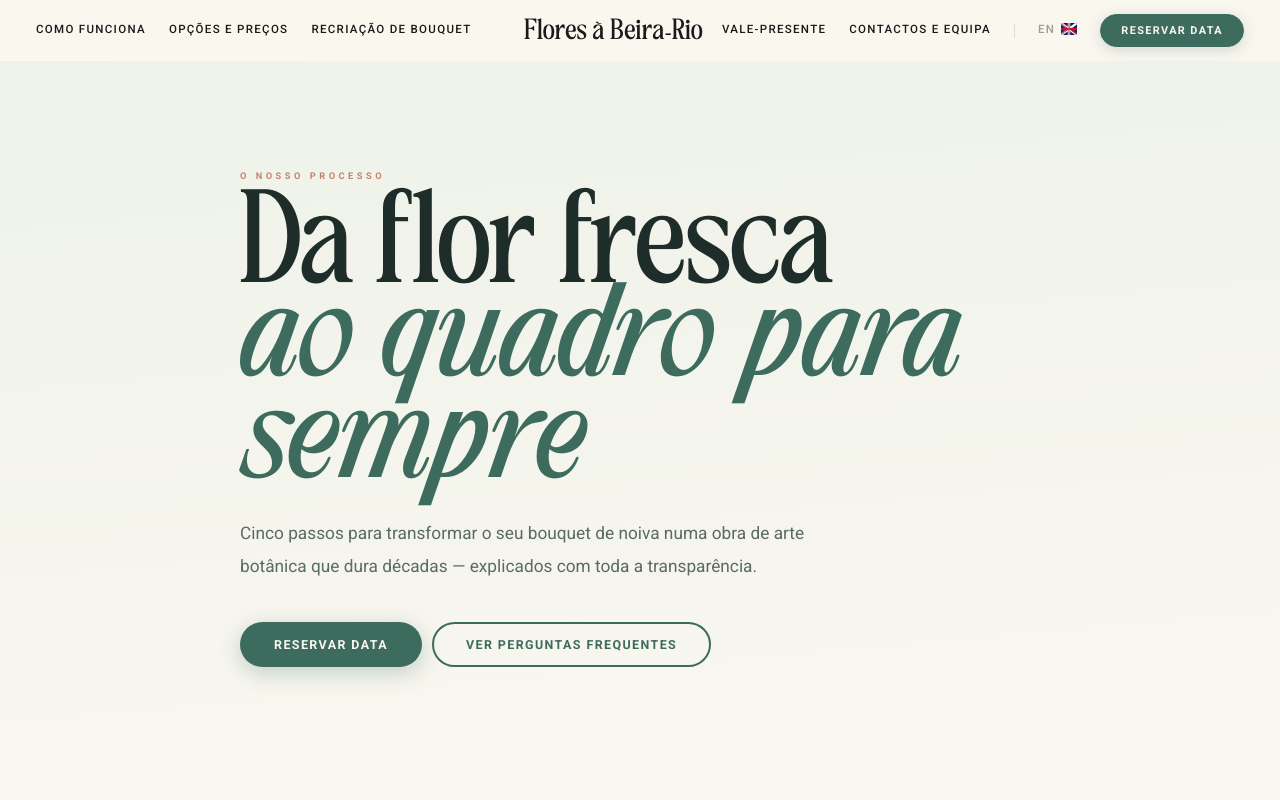
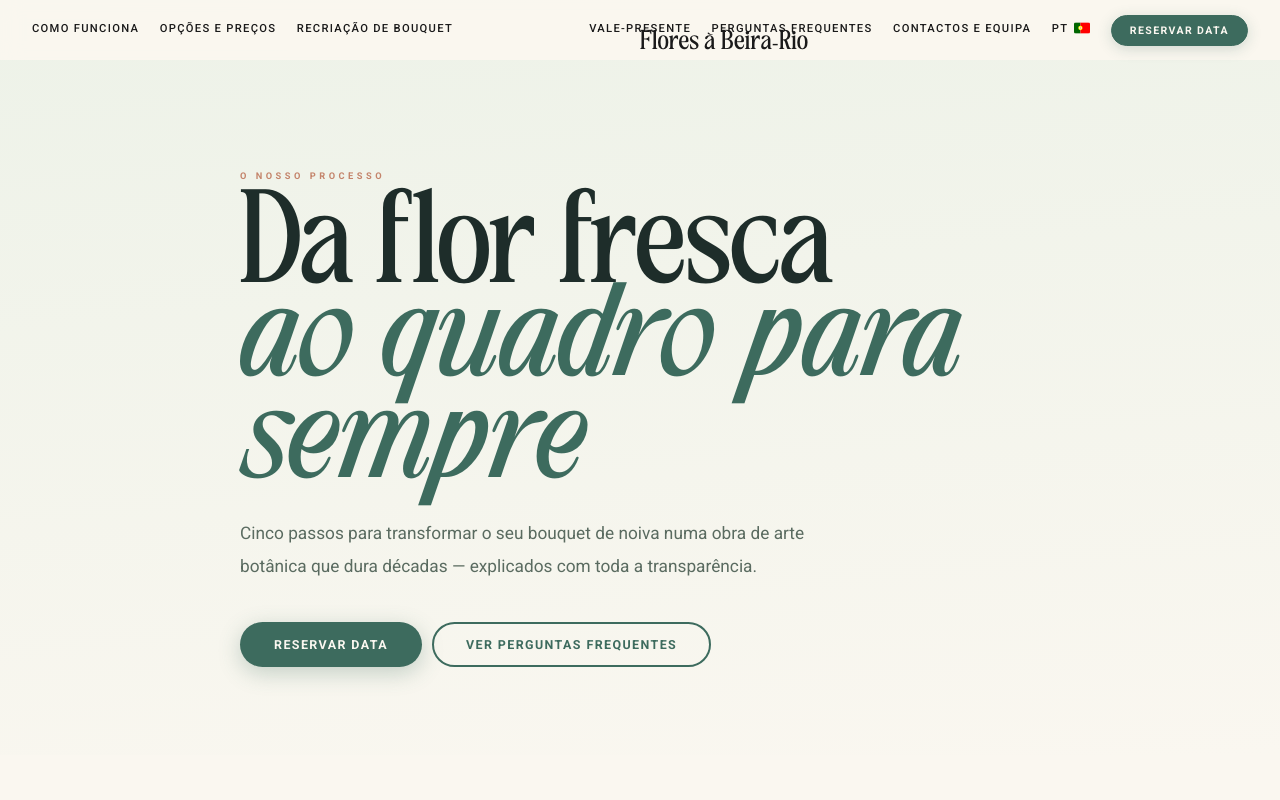
Before and after one commit to floresabeirario/fbr-website, a Next.js app: page /passo-a-passo in a window 1280 px wide. Shown: the top 800 px of the page. Built offline with nearby package versions, Linux system fonts and the light colour scheme.

Commit message:
Update layout.js

```diff
--- a/app/layout.js
+++ b/app/layout.js
@@ -49,7 +49,7 @@ const IconEmail = () => (
   </svg>
 );
 
-// ─── Pressed Botanical Sprig — elegant footer divider (~400 bytes vs ~3KB garden)
+// ─── Pressed Botanical Sprig — footer divider ─────────────────────────────────
 const PressedSprig = () => (
   <svg viewBox="0 0 200 90" width="110" height="50" fill="none" aria-hidden="true"
     style={{ display: "block", margin: "0 auto", opacity: 0.55 }}>
@@ -77,15 +77,11 @@ function SiteFooter() {
 
   return (
     <footer style={{ backgroundColor: "#0F1E1A", color: "#FAF7F0", position: "relative" }}>
-
-      {/* Botanical divider */}
       <div style={{ paddingTop: "56px", paddingBottom: "8px" }}>
         <PressedSprig/>
       </div>
 
       <div style={{ maxWidth: "1200px", margin: "0 auto", padding: "28px 24px 0" }}>
-
-        {/* Brand + tagline */}
         <div style={{ textAlign: "center", marginBottom: "48px" }}>
           <h2 style={{
             fontFamily: "'TAN-MEMORIES', serif",
@@ -111,96 +107,51 @@ function SiteFooter() {
               <a key={i} href={s.href}
                 target={s.href.startsWith("mailto") ? undefined : "_blank"}
                 rel="noopener noreferrer" aria-label={s.label}
-                style={{
-                  color: "rgba(250,247,240,0.5)",
-                  transition: "color 0.25s ease",
-                  display: "flex", alignItems: "center"
-                }}
+                style={{ color: "rgba(250,247,240,0.5)", transition: "color 0.25s ease", display: "flex", alignItems: "center" }}
                 onMouseEnter={e => e.currentTarget.style.color = "#FAF7F0"}
                 onMouseLeave={e => e.currentTarget.style.color = "rgba(250,247,240,0.5)"}
-              >
-                {s.icon}
-              </a>
+              >{s.icon}</a>
             ))}
           </div>
         </div>
 
-        <div style={{
-          height: "1px",
-          background: "linear-gradient(to right, transparent, rgba(250,247,240,0.1), transparent)",
-          marginBottom: "44px"
-        }}/>
+        <div style={{ height: "1px", background: "linear-gradient(to right, transparent, rgba(250,247,240,0.1), transparent)", marginBottom: "44px" }}/>
 
-        {/* Grid: nav + contact + legal */}
-        <div style={{
-          display: "grid",
-          gridTemplateColumns: "repeat(auto-fit, minmax(200px, 1fr))",
-          gap: "36px 48px",
-          marginBottom: "48px"
-        }}>
+        <div style={{ display: "grid", gridTemplateColumns: "repeat(auto-fit, minmax(200px, 1fr))", gap: "36px 48px", marginBottom: "48px" }}>
           <div>
-            <p style={{ fontSize: "0.58rem", letterSpacing: "3px", textTransform: "uppercase", color: "rgba(250,247,240,0.35)", marginBottom: "16px", fontFamily: "Roboto, sans-serif" }}>
-              Páginas
-            </p>
+            <p style={{ fontSize: "0.58rem", letterSpacing: "3px", textTransform: "uppercase", color: "rgba(250,247,240,0.35)", marginBottom: "16px", fontFamily: "Roboto, sans-serif" }}>Páginas</p>
             <div style={{ display: "flex", flexDirection: "column", gap: "10px" }}>
               {navLinks.map((l, i) => (
-                <a key={i} href={l.href} style={{
-                  color: "rgba(250,247,240,0.65)", textDecoration: "none", fontSize: "0.88rem",
-                  fontWeight: "300", transition: "color 0.25s ease", lineHeight: 1
-                }}
+                <a key={i} href={l.href} style={{ color: "rgba(250,247,240,0.65)", textDecoration: "none", fontSize: "0.88rem", fontWeight: "300", transition: "color 0.25s ease", lineHeight: 1 }}
                   onMouseEnter={e => e.currentTarget.style.color = "#FAF7F0"}
                   onMouseLeave={e => e.currentTarget.style.color = "rgba(250,247,240,0.65)"}
                 >{l.label}</a>
               ))}
             </div>
           </div>
-
           <div>
-            <p style={{ fontSize: "0.58rem", letterSpacing: "3px", textTransform: "uppercase", color: "rgba(250,247,240,0.35)", marginBottom: "16px", fontFamily: "Roboto, sans-serif" }}>
-              Contacto
-            </p>
+            <p style={{ fontSize: "0.58rem", letterSpacing: "3px", textTransform: "uppercase", color: "rgba(250,247,240,0.35)", marginBottom: "16px", fontFamily: "Roboto, sans-serif" }}>Contacto</p>
             <div style={{ display: "flex", flexDirection: "column", gap: "12px" }}>
               <a href="https://wa.me/351934680300" target="_blank" rel="noopener noreferrer"
-                style={{
-                  display: "inline-flex", alignItems: "center", gap: "8px",
-                  backgroundColor: "#25D366", color: "#fff",
-                  padding: "10px 20px", borderRadius: "100px",
-                  textDecoration: "none", fontWeight: "600",
-                  fontSize: "0.78rem", letterSpacing: "0.5px",
-                  transition: "background-color 0.25s ease",
-                  fontFamily: "Roboto, sans-serif", width: "fit-content"
-                }}
+                style={{ display: "inline-flex", alignItems: "center", gap: "8px", backgroundColor: "#25D366", color: "#fff", padding: "10px 20px", borderRadius: "100px", textDecoration: "none", fontWeight: "600", fontSize: "0.78rem", letterSpacing: "0.5px", transition: "background-color 0.25s ease", fontFamily: "Roboto, sans-serif", width: "fit-content" }}
                 onMouseEnter={e => e.currentTarget.style.backgroundColor = "#1da851"}
                 onMouseLeave={e => e.currentTarget.style.backgroundColor = "#25D366"}
-              >
-                <IconWhatsApp/> +351 934 680 300
-              </a>
-              <a href="mailto:info@floresabeirario.pt" style={{
-                color: "rgba(250,247,240,0.6)", fontSize: "0.88rem",
-                textDecoration: "none", fontWeight: "300", transition: "color 0.25s ease"
-              }}
+              ><IconWhatsApp/> +351 934 680 300</a>
+              <a href="mailto:info@floresabeirario.pt" style={{ color: "rgba(250,247,240,0.6)", fontSize: "0.88rem", textDecoration: "none", fontWeight: "300", transition: "color 0.25s ease" }}
                 onMouseEnter={e => e.currentTarget.style.color = "#FAF7F0"}
                 onMouseLeave={e => e.currentTarget.style.color = "rgba(250,247,240,0.6)"}
               >info@floresabeirario.pt</a>
-              <p style={{ color: "rgba(250,247,240,0.35)", fontSize: "0.82rem", margin: 0, lineHeight: 1.65, fontWeight: "300" }}>
-                Coimbra, Portugal
-              </p>
+              <p style={{ color: "rgba(250,247,240,0.35)", fontSize: "0.82rem", margin: 0, lineHeight: 1.65, fontWeight: "300" }}>Coimbra, Portugal</p>
             </div>
           </div>
-
           <div>
-            <p style={{ fontSize: "0.58rem", letterSpacing: "3px", textTransform: "uppercase", color: "rgba(250,247,240,0.35)", marginBottom: "16px", fontFamily: "Roboto, sans-serif" }}>
-              Legal
-            </p>
+            <p style={{ fontSize: "0.58rem", letterSpacing: "3px", textTransform: "uppercase", color: "rgba(250,247,240,0.35)", marginBottom: "16px", fontFamily: "Roboto, sans-serif" }}>Legal</p>
             <div style={{ display: "flex", flexDirection: "column", gap: "10px" }}>
               {[
                 { href: "/politica-de-privacidade", label: "Política de Privacidade" },
                 { href: "/termos-e-condicoes",      label: "Termos e Condições" },
               ].map((l, i) => (
-                <a key={i} href={l.href} style={{
-                  color: "rgba(250,247,240,0.6)", textDecoration: "none",
-                  fontSize: "0.88rem", fontWeight: "300", transition: "color 0.25s ease"
-                }}
+                <a key={i} href={l.href} style={{ color: "rgba(250,247,240,0.6)", textDecoration: "none", fontSize: "0.88rem", fontWeight: "300", transition: "color 0.25s ease" }}
                   onMouseEnter={e => e.currentTarget.style.color = "#FAF7F0"}
                   onMouseLeave={e => e.currentTarget.style.color = "rgba(250,247,240,0.6)"}
                 >{l.label}</a>
@@ -209,11 +160,7 @@ function SiteFooter() {
                 <a href="/pt" style={{ color: "#FAF7F0", fontSize: "0.78rem", fontWeight: "600", textDecoration: "none", display: "flex", alignItems: "center", fontFamily: "Roboto, sans-serif", letterSpacing: "1px" }}>
                   PT <FlagPT/>
                 </a>
-                <a href="/en" style={{
-                  color: "rgba(250,247,240,0.4)", fontSize: "0.78rem", fontWeight: "600",
-                  textDecoration: "none", display: "flex", alignItems: "center",
-                  fontFamily: "Roboto, sans-serif", letterSpacing: "1px", transition: "color 0.25s ease"
-                }}
+                <a href="/en" style={{ color: "rgba(250,247,240,0.4)", fontSize: "0.78rem", fontWeight: "600", textDecoration: "none", display: "flex", alignItems: "center", fontFamily: "Roboto, sans-serif", letterSpacing: "1px", transition: "color 0.25s ease" }}
                   onMouseEnter={e => e.currentTarget.style.color = "rgba(250,247,240,0.8)"}
                   onMouseLeave={e => e.currentTarget.style.color = "rgba(250,247,240,0.4)"}
                 >EN <FlagEN/></a>
@@ -222,14 +169,7 @@ function SiteFooter() {
           </div>
         </div>
 
-        <div style={{
-          borderTop: "1px solid rgba(250,247,240,0.07)",
-          padding: "20px 0 28px",
-          display: "flex", justifyContent: "center",
-          fontSize: "0.6rem", letterSpacing: "1.5px",
-          color: "rgba(250,247,240,0.25)",
-          fontFamily: "Roboto, sans-serif", textAlign: "center"
-        }}>
+        <div style={{ borderTop: "1px solid rgba(250,247,240,0.07)", padding: "20px 0 28px", display: "flex", justifyContent: "center", fontSize: "0.6rem", letterSpacing: "1.5px", color: "rgba(250,247,240,0.25)", fontFamily: "Roboto, sans-serif", textAlign: "center" }}>
           © 2026 FLORES À BEIRA-RIO. TODOS OS DIREITOS RESERVADOS.
         </div>
       </div>
@@ -252,10 +192,6 @@ export default function RootLayout({ children }) {
     return () => window.removeEventListener("scroll", handleScroll);
   }, []);
 
-  /*
-   * BALANCED NAV: 3 links left │ logo center │ 2 links + EN + CTA right
-   * "Perguntas Frequentes" lives in footer + mobile menu (not main nav)
-   */
   const menuLeft = [
     { name: "Como Funciona",        href: "/passo-a-passo" },
     { name: "Opções e Preços",      href: "/opcoes-e-precos" },
@@ -263,13 +199,10 @@ export default function RootLayout({ children }) {
   ];
   const menuRight = [
     { name: "Vale-Presente",        href: "/vale-presente" },
+    { name: "Perguntas Frequentes", href: "/perguntas-frequentes" },
     { name: "Contactos e Equipa",   href: "/contactos" },
   ];
-  const mobileMenu = [
-    ...menuLeft,
-    ...menuRight,
-    { name: "Perguntas Frequentes", href: "/perguntas-frequentes" },
-  ];
+  const mobileMenu = [...menuLeft, ...menuRight];
 
   const shouldShowScrolled = scrolled || !isHome;
 
@@ -292,7 +225,7 @@ export default function RootLayout({ children }) {
       </head>
       <body style={{ margin: 0, backgroundColor: "#FAF7F0", color: "#1a1a1a", fontFamily: "'Roboto', sans-serif" }}>
 
-        {/* ── NAV ── */}
+        {/* ══════ NAV ══════ */}
         <nav style={{
           position: "fixed", top: 0, width: "100%", zIndex: 100,
           backgroundColor: shouldShowScrolled ? "rgba(250,247,240,0.95)" : "transparent",
@@ -300,14 +233,19 @@ export default function RootLayout({ children }) {
           transition: "all 0.4s ease",
           padding: shouldShowScrolled ? "14px 0" : "24px 0"
         }}>
-          <div className="nav-container">
+          {/*
+            Layout: position:relative container with
+            - Left links (flex-start)
+            - Center logo (absolute center — always perfectly centered)
+            - Right links + PT dropdown + CTA (flex-end)
+          */}
+          <div className="nav-bar">
 
-            {/* LEFT */}
-            <div className="nav-side nav-side--left">
-              <div className="desktop-only" style={{ display: "flex", gap: "clamp(14px, 1.8vw, 26px)", alignItems: "center" }}>
+            {/* ── LEFT ── */}
+            <div className="nav-left desktop-only">
               {menuLeft.map(item => (
                 <a key={item.name} href={item.href} className="nav-link" style={{
-                    fontSize: "0.72rem", fontWeight: "500",
+                  fontSize: "0.7rem", fontWeight: "500",
                   textTransform: "uppercase", letterSpacing: "1.3px",
                   color: shouldShowScrolled ? "#1a1a1a" : "#fff",
                   whiteSpace: "nowrap"
@@ -316,39 +254,28 @@ export default function RootLayout({ children }) {
                 </a>
               ))}
             </div>
-            </div>
 
-            {/* CENTER LOGO — smooth opacity + scale + y transition */}
+            {/* ── CENTER LOGO — absolute positioned = always dead center ── */}
             <motion.a
               href="/"
+              className="nav-logo"
               animate={{
                 opacity: shouldShowScrolled ? 1 : 0,
-                scale: shouldShowScrolled ? 1 : 0.92,
                 y: shouldShowScrolled ? 0 : 8
               }}
               transition={{ duration: 0.4, ease: [0.25, 0.1, 0.25, 1] }}
-              className="logo-central"
               style={{
                 color: shouldShowScrolled ? "#1a1a1a" : "#fff",
-                fontSize: "clamp(1rem, 1.6vw, 1.45rem)",
-                fontFamily: "'TAN-MEMORIES', serif",
-                textAlign: "center",
-                flex: "0 0 auto",
-                padding: "0 clamp(10px, 1.5vw, 22px)",
-                pointerEvents: shouldShowScrolled ? "auto" : "none",
-                textDecoration: "none",
-                lineHeight: 1.1,
-                letterSpacing: "0.5px"
+                pointerEvents: shouldShowScrolled ? "auto" : "none"
               }}>
               Flores à Beira&#8209;Rio
             </motion.a>
 
-            {/* RIGHT */}
-            <div className="nav-side nav-side--right">
-              <div className="desktop-only" style={{ display: "flex", gap: "clamp(14px, 1.8vw, 26px)", alignItems: "center", justifyContent: "flex-end" }}>
+            {/* ── RIGHT ── */}
+            <div className="nav-right desktop-only">
               {menuRight.map(item => (
                 <a key={item.name} href={item.href} className="nav-link" style={{
-                    fontSize: "0.72rem", fontWeight: "500", textTransform: "uppercase",
+                  fontSize: "0.7rem", fontWeight: "500", textTransform: "uppercase",
                   letterSpacing: "1.3px", color: shouldShowScrolled ? "#1a1a1a" : "#fff",
                   whiteSpace: "nowrap"
                 }}>
@@ -356,33 +283,35 @@ export default function RootLayout({ children }) {
                 </a>
               ))}
 
-                {/* Thin separator */}
-                <div style={{
-                  height: "14px", width: "1px",
-                  backgroundColor: shouldShowScrolled ? "rgba(26,26,26,0.12)" : "rgba(255,255,255,0.2)",
-                  transition: "background-color 0.3s ease"
-                }}/>
-
-                {/* EN — international signal */}
-                <a href="/en" className="nav-link nav-lang" style={{
-                  fontSize: "0.72rem", fontWeight: "500", textTransform: "uppercase",
-                  letterSpacing: "1.3px",
-                  color: shouldShowScrolled ? "rgba(26,26,26,0.4)" : "rgba(255,255,255,0.45)",
-                  display: "flex", alignItems: "center", whiteSpace: "nowrap"
+              {/* ── PT flag with EN dropdown ── */}
+              <div className="lang-container" style={{ position: "relative", display: "flex", alignItems: "center" }}>
+                <a href="/pt" className="nav-link lang-trigger" style={{
+                  fontSize: "0.7rem", fontWeight: "500", textTransform: "uppercase",
+                  letterSpacing: "1.3px", color: shouldShowScrolled ? "#1a1a1a" : "#fff",
+                  display: "flex", alignItems: "center", cursor: "pointer"
+                }}>
+                  PT <FlagPT/>
+                </a>
+                <div className="lang-dropdown">
+                  <a href="/en" className="lang-dropdown-item" style={{
+                    fontSize: "0.7rem", fontWeight: "500", textTransform: "uppercase",
+                    letterSpacing: "1.3px", display: "flex", alignItems: "center",
+                    color: shouldShowScrolled ? "#1a1a1a" : "#fff",
+                    background: shouldShowScrolled ? "rgba(250,247,240,0.95)" : "rgba(0,0,0,0.2)",
+                    backdropFilter: "blur(12px)",
+                    padding: "9px 14px", borderRadius: "6px",
+                    border: `1px solid ${shouldShowScrolled ? "rgba(26,26,26,0.08)" : "rgba(255,255,255,0.12)"}`,
+                    textDecoration: "none", transition: "background 0.3s ease"
                   }}>
                     EN <FlagEN/>
                   </a>
+                </div>
+              </div>
 
-                {/* CTA */}
-                <a href={FORM_URL} target="_blank" rel="noopener noreferrer" className="nav-cta-btn" style={{
-                  display: "inline-flex", alignItems: "center",
-                  fontSize: "0.68rem", fontWeight: "600",
-                  letterSpacing: "1.4px", textTransform: "uppercase",
-                  textDecoration: "none", fontFamily: "Roboto, sans-serif",
-                  padding: "9px 20px", borderRadius: "100px",
-                  transition: "all 0.3s ease", whiteSpace: "nowrap",
-                  backgroundColor: shouldShowScrolled ? "#3D6B5E" : "rgba(250,247,240,0.1)",
-                  color: shouldShowScrolled ? "#FAF7F0" : "rgba(250,247,240,0.9)",
+              {/* ── CTA ── */}
+              <a href={FORM_URL} target="_blank" rel="noopener noreferrer" className="nav-cta" style={{
+                backgroundColor: shouldShowScrolled ? "#3D6B5E" : "rgba(250,247,240,0.12)",
+                color: shouldShowScrolled ? "#FAF7F0" : "rgba(250,247,240,0.92)",
                 border: shouldShowScrolled ? "1.5px solid #3D6B5E" : "1.5px solid rgba(250,247,240,0.35)",
                 backdropFilter: shouldShowScrolled ? "none" : "blur(8px)",
                 boxShadow: shouldShowScrolled ? "0 3px 14px rgba(61,107,94,0.22)" : "none"
@@ -391,19 +320,16 @@ export default function RootLayout({ children }) {
               </a>
             </div>
 
-              <button className="mobile-only" onClick={() => setIsOpen(true)} style={{
-                background: "none", border: "none", cursor: "pointer",
-                color: shouldShowScrolled ? "#1a1a1a" : "#fff",
-                fontSize: "0.82rem", fontWeight: "500", letterSpacing: "2px",
-                padding: "10px 0", fontFamily: "'Roboto', sans-serif"
+            {/* ── MOBILE BUTTON ── */}
+            <button className="mobile-only nav-mobile-btn" onClick={() => setIsOpen(true)} style={{
+              color: shouldShowScrolled ? "#1a1a1a" : "#fff"
             }}>
               MENU
             </button>
           </div>
-          </div>
         </nav>
 
-        {/* ── MOBILE MENU ── */}
+        {/* ══════ MOBILE MENU ══════ */}
         <AnimatePresence>
           {isOpen && (
             <motion.div
@@ -428,7 +354,8 @@ export default function RootLayout({ children }) {
 
               {mobileMenu.map(item => (
                 <a key={item.name} href={item.href}
-                  onClick={() => setIsOpen(false)} className="nav-link"
+                  onClick={() => setIsOpen(false)}
+                  className="nav-link"
                   style={{
                     color: "#1a1a1a", fontSize: "clamp(1.3rem,4.5vw,1.8rem)",
                     margin: "11px 0", fontFamily: "'TAN-MEMORIES', serif"
@@ -471,22 +398,63 @@ export default function RootLayout({ children }) {
         <SiteFooter/>
 
         <style jsx global>{`
-          @media (max-width: 1023px) { .desktop-only { display: none !important; } }
-          @media (min-width: 1024px) { .mobile-only  { display: none !important; } }
+          @media (max-width: 1099px) { .desktop-only { display: none !important; } }
+          @media (min-width: 1100px) { .mobile-only  { display: none !important; } }
           * { box-sizing: border-box; }
 
-          .nav-container {
-            max-width: 1440px; margin: 0 auto;
-            display: flex; justify-content: space-between;
-            align-items: center; padding: 0 20px;
+          /* ── Nav bar — relative container so logo can be absolute-centered ── */
+          .nav-bar {
+            position: relative;
+            max-width: 1440px;
+            margin: 0 auto;
+            display: flex;
+            justify-content: space-between;
+            align-items: center;
+            padding: 0 24px;
+            min-height: 32px;
           }
-          @media (min-width: 1024px) { .nav-container { padding: 0 36px; } }
+          @media (min-width: 1100px) { .nav-bar { padding: 0 32px; } }
 
-          /* Equal flex sides so logo stays dead-center */
-          .nav-side { flex: 1; display: flex; align-items: center; }
-          .nav-side--left  { justify-content: flex-start; }
-          .nav-side--right { justify-content: flex-end; }
-          .logo-central { flex: 0 0 auto; }
+          /* Left and right sit at edges */
+          .nav-left {
+            display: flex;
+            gap: clamp(12px, 1.6vw, 24px);
+            align-items: center;
+          }
+          .nav-right {
+            display: flex;
+            gap: clamp(12px, 1.6vw, 22px);
+            align-items: center;
+          }
+
+          /* Logo — absolute center, never pushed by side content */
+          .nav-logo {
+            position: absolute;
+            left: 50%;
+            top: 50%;
+            transform: translate(-50%, -50%);
+            font-size: clamp(1rem, 1.5vw, 1.4rem);
+            font-family: 'TAN-MEMORIES', serif;
+            text-align: center;
+            text-decoration: none !important;
+            line-height: 1.1;
+            letter-spacing: 0.5px;
+            white-space: nowrap;
+            padding-bottom: 2px;
+            border-bottom: 1px solid transparent;
+            transition: all 0.3s ease;
+          }
+          .nav-logo:hover {
+            border-bottom: 1px solid currentColor;
+          }
+
+          /* Mobile menu button */
+          .nav-mobile-btn {
+            background: none; border: none; cursor: pointer;
+            font-size: 0.82rem; font-weight: 500; letter-spacing: 2px;
+            padding: 10px 0; font-family: 'Roboto', sans-serif;
+            margin-left: auto;
+          }
 
           h1, h2, h3, .serif { font-family: 'TAN-MEMORIES', serif !important; font-weight: 400; line-height: 1.1; }
           .italic { font-style: italic !important; }
@@ -496,11 +464,49 @@ export default function RootLayout({ children }) {
             transition: all 0.3s ease;
             display: inline-block;
             border-bottom: 1px solid transparent;
-            line-height: 1.4; padding-bottom: 2px;
+            line-height: 1.4;
+            padding-bottom: 2px;
           }
           .nav-link:hover { border-bottom: 1px solid currentColor; }
-          .nav-lang:hover { border-bottom: 1px solid transparent !important; opacity: 0.8; }
-          .nav-cta-btn:hover {
+
+          /* Language dropdown — no underline on hover */
+          .lang-trigger { border-bottom: 1px solid transparent !important; }
+          .lang-trigger:hover { border-bottom: 1px solid currentColor !important; }
+
+          .lang-dropdown {
+            position: absolute;
+            top: 100%;
+            right: 0;
+            padding-top: 10px;
+            opacity: 0;
+            visibility: hidden;
+            transform: translateY(-6px);
+            transition: all 0.3s cubic-bezier(0.16, 1, 0.3, 1);
+            pointer-events: none;
+          }
+          .lang-container:hover .lang-dropdown {
+            opacity: 1;
+            visibility: visible;
+            transform: translateY(0);
+            pointer-events: auto;
+          }
+
+          /* CTA button */
+          .nav-cta {
+            display: inline-flex;
+            align-items: center;
+            font-size: 0.66rem;
+            font-weight: 600;
+            letter-spacing: 1.4px;
+            text-transform: uppercase;
+            text-decoration: none !important;
+            font-family: Roboto, sans-serif;
+            padding: 8px 18px;
+            border-radius: 100px;
+            transition: all 0.3s ease;
+            white-space: nowrap;
+          }
+          .nav-cta:hover {
             transform: translateY(-2px);
             box-shadow: 0 6px 20px rgba(61,107,94,0.32) !important;
           }
```
Lines whose indentation alone changed are shown as unchanged.
